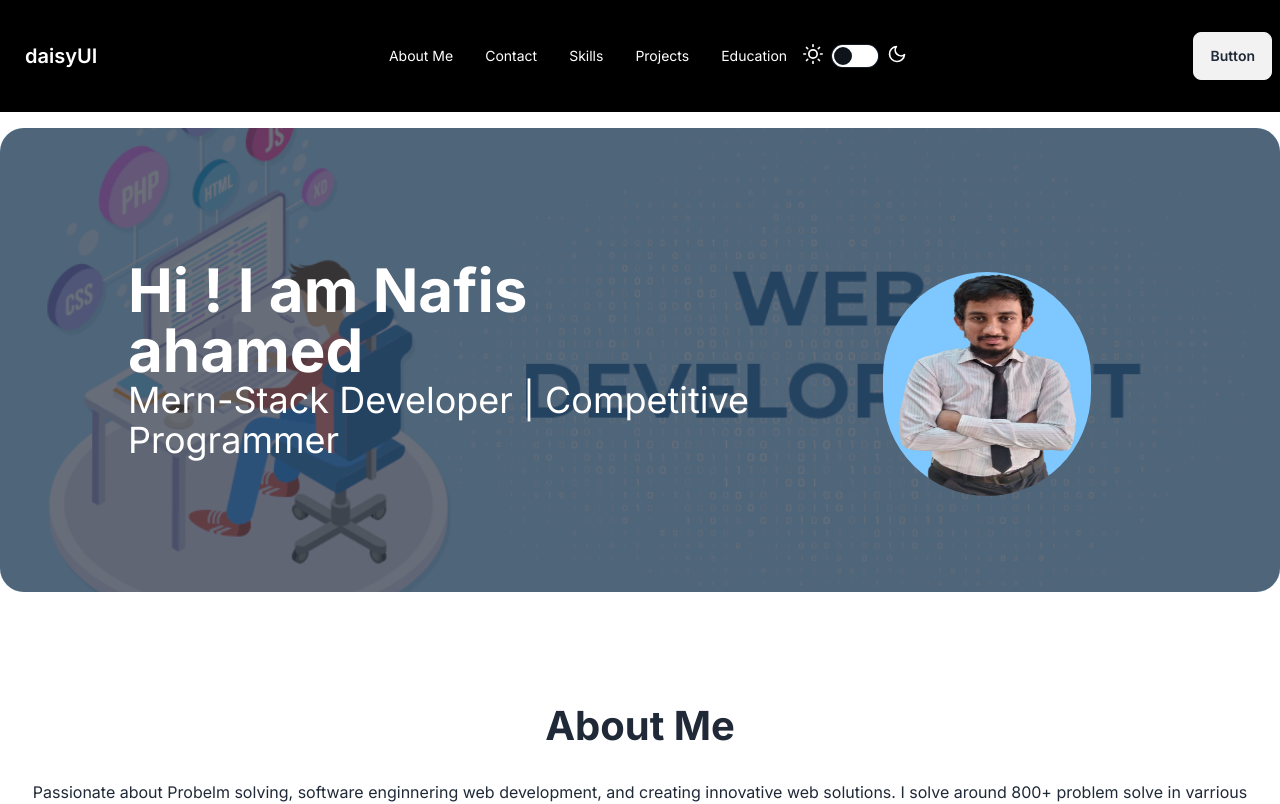
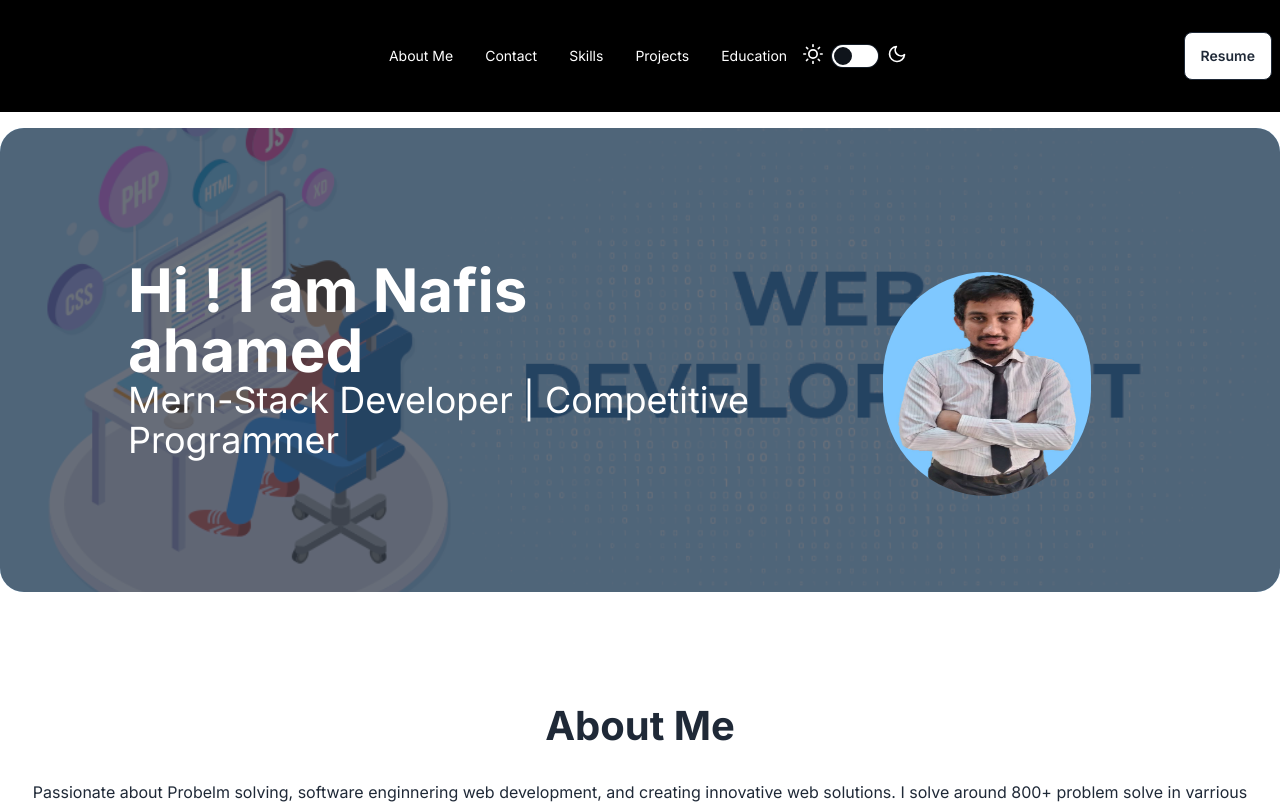
Before and after one commit to nafis200/portfolio-next-js, a Next.js app: page / in a window 1280 px wide. Shown: the top 804 px of the page. Built offline with nearby package versions, Linux system fonts and the light colour scheme.

Commit message:
why failed deployment

```diff
--- a/src/components/Education.jsx
+++ b/src/components/Education.jsx
@@ -16,7 +16,7 @@ const Education = () => {
                     <p className="mb-2"><strong>Location:</strong> Jashore, Bangladesh</p>
                 </div>
 
-                <div className="education-category bg-base-100 border-2 border-blue-400 hover:border-cyan-300 p-6 rounded-lg shadow-lg hover:shadow-2xl hover:shadow-cyan-200 transition-shadow duration-300">
+                <div className="bg-base-100 border-2 border-blue-400 hover:border-cyan-300 p-6 hover:shadow-2xl hover:bg-cyan-400 rounded-lg shadow-lg transition-shadow duration-300">
                     <FaSchool className='' />
                     <h4 className="text-xl font-bold mb-2">Tamirul millat College, Dhaka</h4>
                     <p className="mb-2"><strong>Group:</strong> Science</p>
--- a/src/components/Navbar.jsx
+++ b/src/components/Navbar.jsx
@@ -126,7 +126,7 @@ const Navbar = () => {
             }
           </ul>
         </div>
-        <a className="btn btn-ghost text-xl">daisyUI</a>
+        <a className="btn btn-ghost text-xl"></a>
       </div>
       <div className="navbar-center hidden lg:flex">
         <ul className="menu menu-horizontal px-1 lg:flex">
@@ -134,7 +134,7 @@ const Navbar = () => {
         </ul>
       </div>
       <div className="navbar-end">
-        <a className="btn">Button</a>
+        <a className="btn btn-outline bg-white">Resume</a>
       </div>
       </div>
 
```
